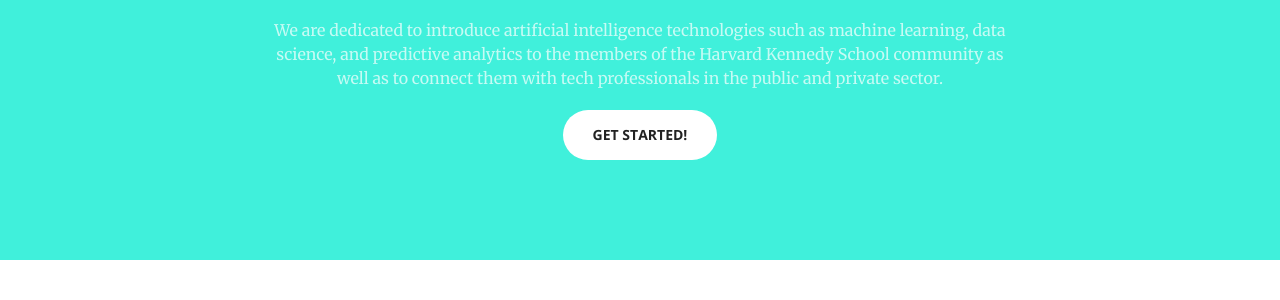
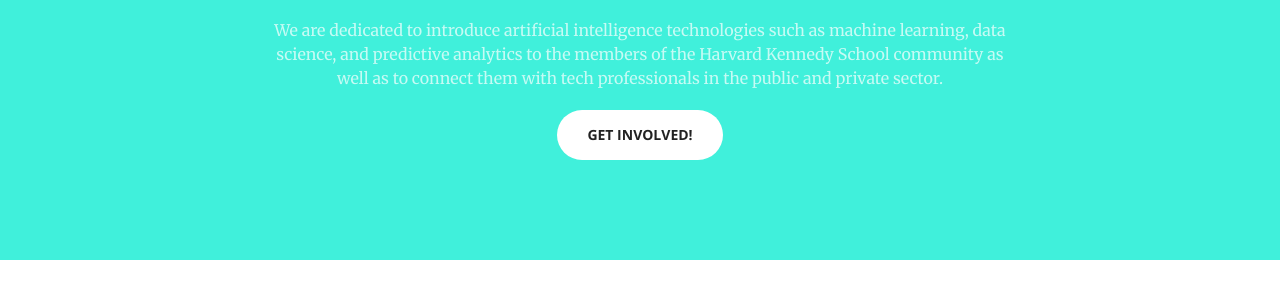
Before and after one commit to HarvardAIClub/HarvardAIClub.github.io, a Jekyll site: the page built from index.html, in a window 1280 px wide and 900 px high, scrolled down 1048 px. Shown: the part 135-435 px from the top of the window. Built offline with Jekyll 4.4.1, drawn with Linux system fonts in a browser that asks for light colours.

Commit message:
Update about.html

```diff
--- a/_includes/about.html
+++ b/_includes/about.html
@@ -8,7 +8,7 @@
 shaping the future of government through data-driven and value-based innovation in the public sector.</p>
                  <p class="text-faded"> </p>
                 <p class="text-faded">We are dedicated to introduce artificial intelligence technologies such as machine learning, data science, and predictive analytics to the members of the Harvard Kennedy School community as well as to connect them with tech professionals in the public and private sector.</p>
-                <a href="#" class="btn btn-default btn-xl">Get Started!</a>
+                <a href="#contact" class="btn btn-default btn-xl">Get Involved!</a>
             </div>
         </div>
     </div>
```
